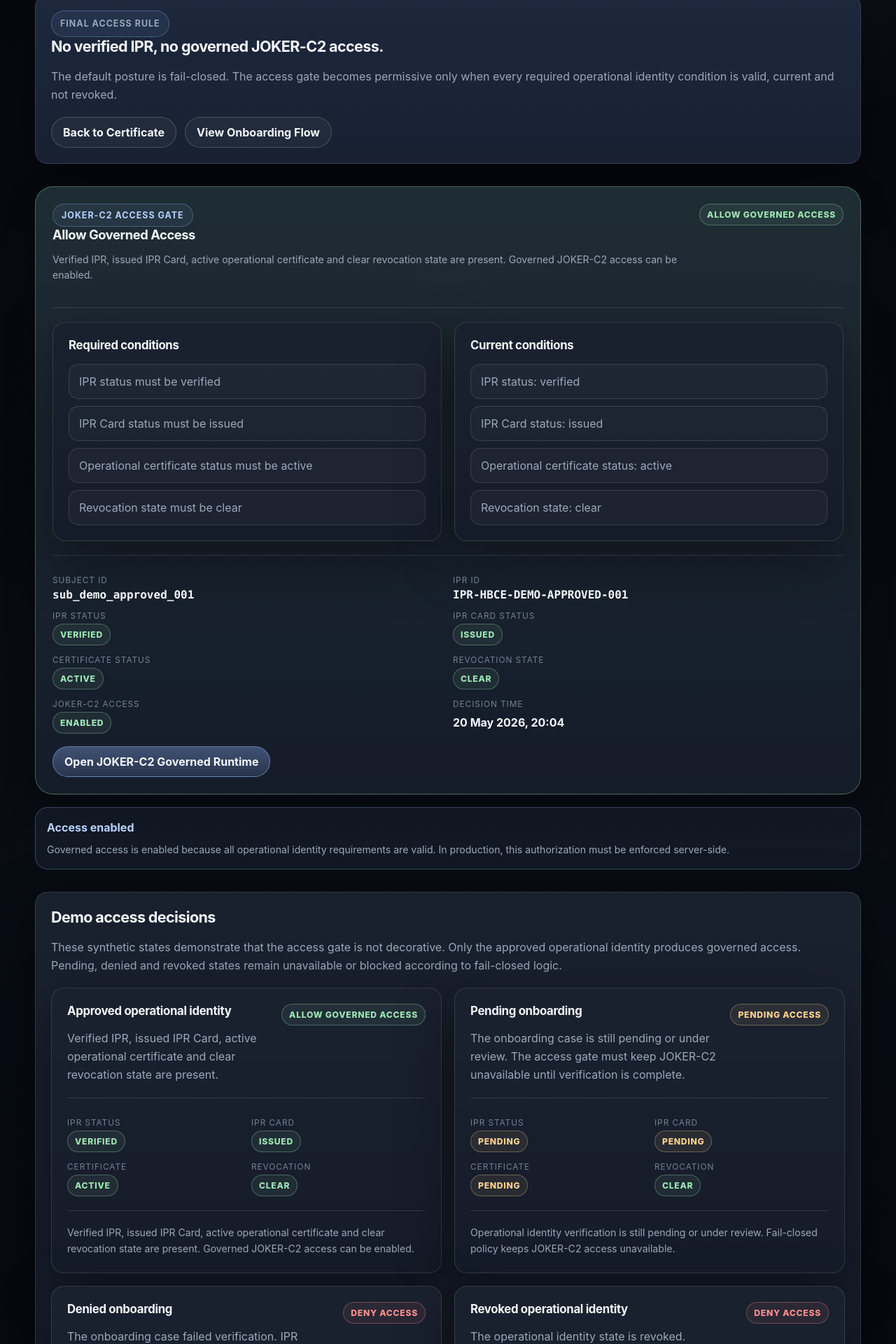
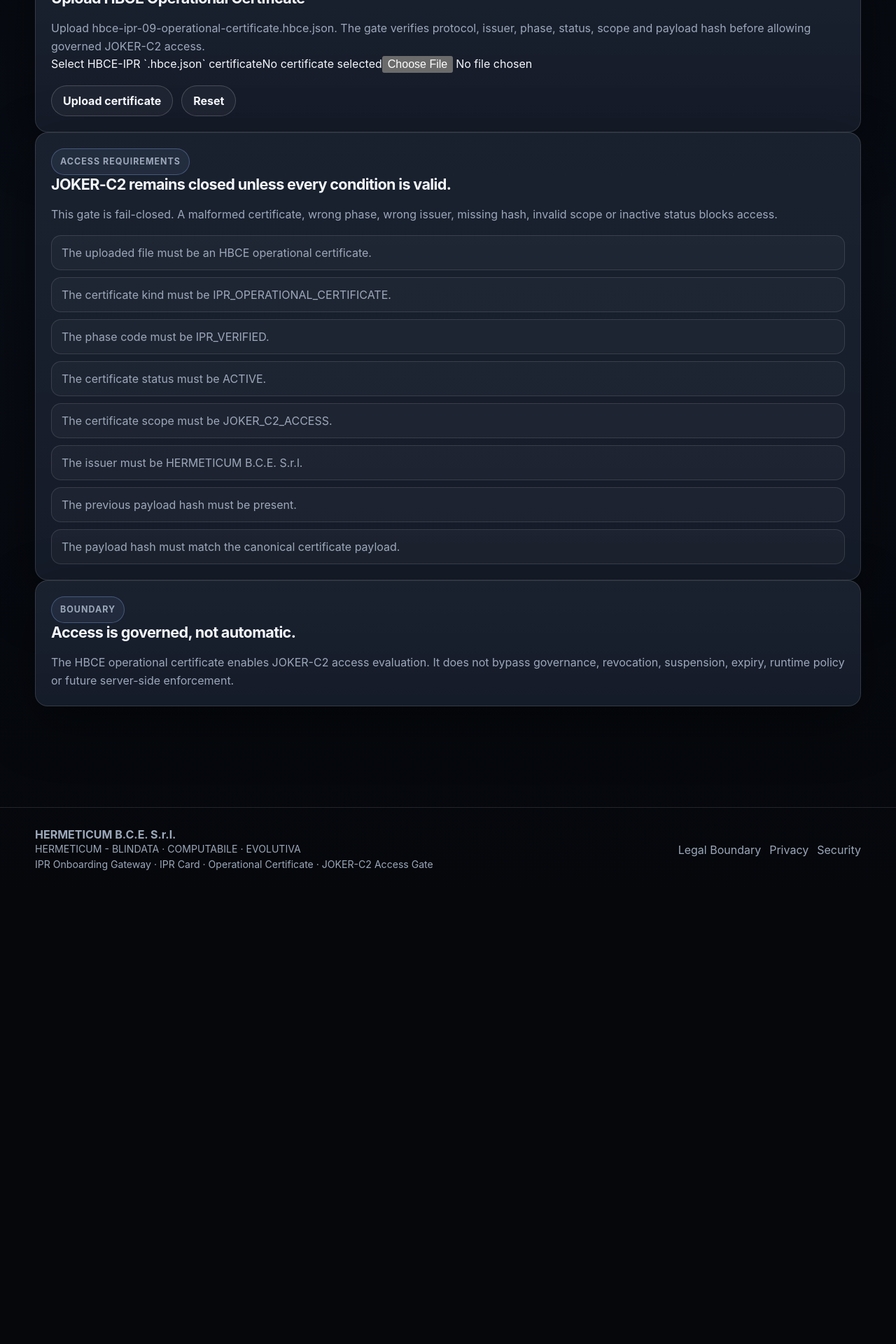
Before and after one commit to manuelcoletta1-source/hbce-ipr-onboarding-app, a Next.js app: page /access/joker-c2 in a window 1280 px wide. Shown: the part 620-2540 px from the top of the page at 70% size. After the commit the page ends 1895 px from the top, so only its background shows below. Built offline with nearby package versions, Linux system fonts and the light colour scheme.

Commit message:
refactor(access): replace mock JOKER-C2 gate with operational certificate upload

```diff
--- a/app/access/joker-c2/page.tsx
+++ b/app/access/joker-c2/page.tsx
@@ -1,169 +1,215 @@
+"use client";
+
 import Link from "next/link";
+import { useState } from "react";
 
-import { evaluateJokerC2Access } from "@/lib/access-gate";
-import { ROUTES, SECURITY_BOUNDARY_TEXT } from "@/lib/constants";
-import {
-  approvedOnboardingRecord,
-  deniedOnboardingRecord,
-  pendingOnboardingRecord,
-  revokedOnboardingRecord
-} from "@/lib/mock-data";
+import IprCertificateUploader from "@/components/IprCertificateUploader";
 
-import { AccessGatePanel } from "@/components/AccessGatePanel";
-import { BoundaryNotice } from "@/components/BoundaryNotice";
-import { OnboardingStepper } from "@/components/OnboardingStepper";
-import { StatusBadge } from "@/components/StatusBadge";
+import { validateJokerC2OperationalCertificate } from "@/lib/ipr-certificate-chain";
 
-const demoCases = [
-  {
-    title: "Approved operational identity",
-    description:
-      "Verified IPR, issued IPR Card, active operational certificate and clear revocation state are present.",
-    record: approvedOnboardingRecord
-  },
-  {
-    title: "Pending onboarding",
-    description:
-      "The onboarding case is still pending or under review. The access gate must keep JOKER-C2 unavailable until verification is complete.",
-    record: pendingOnboardingRecord
-  },
-  {
-    title: "Denied onboarding",
-    description:
-      "The onboarding case failed verification. IPR Verified cannot be assigned and governed AI access remains blocked.",
-    record: deniedOnboardingRecord
-  },
-  {
-    title: "Revoked operational identity",
-    description:
-      "The operational identity state is revoked. Revocation overrides every previous approval and access state.",
-    record: revokedOnboardingRecord
-  }
+import type { AcceptedIprCertificateUpload } from "@/components/IprCertificateUploader";
+import type { HbceJokerC2AccessGateResult } from "@/lib/types";
+
+const ACCESS_REQUIREMENTS = [
+  "The uploaded file must be an HBCE operational certificate.",
+  "The certificate kind must be IPR_OPERATIONAL_CERTIFICATE.",
+  "The phase code must be IPR_VERIFIED.",
+  "The certificate status must be ACTIVE.",
+  "The certificate scope must be JOKER_C2_ACCESS.",
+  "The issuer must be HERMETICUM B.C.E. S.r.l.",
+  "The previous payload hash must be present.",
+  "The payload hash must match the canonical certificate payload."
 ] as const;
 
 export default function JokerC2AccessPage() {
-  const primaryAccessResult = evaluateJokerC2Access(approvedOnboardingRecord);
+  const [acceptedUpload, setAcceptedUpload] =
+    useState<AcceptedIprCertificateUpload | null>(null);
+  const [accessResult, setAccessResult] =
+    useState<HbceJokerC2AccessGateResult | null>(null);
+  const [isChecking, setIsChecking] = useState(false);
+
+  async function evaluateAccess(upload: AcceptedIprCertificateUpload) {
+    setAcceptedUpload(upload);
+    setAccessResult(null);
+    setIsChecking(true);
+
+    try {
+      const result = await validateJokerC2OperationalCertificate(
+        upload.certificate
+      );
+
+      setAccessResult(result);
+    } finally {
+      setIsChecking(false);
+    }
+  }
+
+  const isAccessGranted = accessResult?.decision === "ACCESS_GRANTED";
 
   return (
     <div className="hbce-container">
-      <section className="hbce-hero">
-        <p className="hbce-kicker">Step 09 · JOKER-C2 Access Gate</p>
+      <main className="hbce-main">
+        <section className="hbce-hero">
+          <p className="hbce-kicker">JOKER-C2 Verified Access</p>
 
-        <h1 className="hbce-title">Evaluate governed AI access.</h1>
+          <h1>Upload the HBCE Operational Certificate.</h1>
 
-        <p className="hbce-lead">
-          JOKER-C2 access is not granted through a simple email account,
-          password or subscription. The access gate evaluates verified IPR,
-          issued IPR Card, active operational certificate and clear revocation
-          state before governed runtime access can be enabled.
-        </p>
-      </section>
-
-      <section className="hbce-section">
-        <div className="hbce-card hbce-card--soft">
-          <p className="hbce-kicker">Final access rule</p>
-          <h2>No verified IPR, no governed JOKER-C2 access.</h2>
           <p>
-            The default posture is fail-closed. The access gate becomes
-            permissive only when every required operational identity condition is
-            valid, current and not revoked.
+            JOKER-C2 does not open through a simple email login or subscription.
+            Access requires a valid HBCE operational certificate generated at the
+            end of the IPR onboarding chain.
           </p>
 
           <div className="hbce-actions">
-            <Link className="hbce-btn" href={ROUTES.certificate}>
+            <Link className="hbce-btn" href="/certificate">
               Back to Certificate
             </Link>
 
-            <Link className="hbce-btn" href={ROUTES.onboarding}>
-              View Onboarding Flow
+            <Link className="hbce-btn" href="/onboarding">
+              Continue Onboarding
             </Link>
           </div>
-        </div>
-      </section>
+        </section>
 
-      <AccessGatePanel result={primaryAccessResult} />
+        <IprCertificateUploader
+          expectedPreviousPhase="IPR_VERIFIED"
+          expectedNextPhase="JOKER_C2_ACCESS"
+          title="Upload HBCE Operational Certificate"
+          description="Upload hbce-ipr-09-operational-certificate.hbce.json. The gate verifies protocol, issuer, phase, status, scope and payload hash before allowing governed JOKER-C2 access."
+          onCertificateAccepted={(upload) => {
+            void evaluateAccess(upload);
+          }}
+          onValidation={(validation) => {
+            if (!validation.valid) {
+              setAcceptedUpload(null);
+              setAccessResult(null);
+            }
+          }}
+        />
 
-      <section className="hbce-section">
-        <div className="hbce-card">
-          <h2>Demo access decisions</h2>
+        <section className="hbce-card">
+          <p className="hbce-kicker">Access requirements</p>
+          <h2>JOKER-C2 remains closed unless every condition is valid.</h2>
+
           <p>
-            These synthetic states demonstrate that the access gate is not
-            decorative. Only the approved operational identity produces governed
-            access. Pending, denied and revoked states remain unavailable or
-            blocked according to fail-closed logic.
+            This gate is fail-closed. A malformed certificate, wrong phase,
+            wrong issuer, missing hash, invalid scope or inactive status blocks
+            access.
           </p>
 
-          <div className="hbce-grid hbce-grid--2" style={{ marginTop: "18px" }}>
-            {demoCases.map((item) => {
-              const result = evaluateJokerC2Access(item.record);
+          <ul className="hbce-list">
+            {ACCESS_REQUIREMENTS.map((requirement) => (
+              <li key={requirement}>{requirement}</li>
+            ))}
+          </ul>
+        </section>
 
-              return (
-                <div className="hbce-card" key={item.title}>
-                  <div className="hbce-card-preview__top">
-                    <div>
-                      <h3>{item.title}</h3>
-                      <p>{item.description}</p>
-                    </div>
+        {isChecking ? (
+          <section className="hbce-card hbce-card--soft">
+            <p className="hbce-kicker">Checking certificate</p>
+            <h2>Evaluating JOKER-C2 access.</h2>
+            <p>
+              The certificate is being checked against the HBCE operational
+              access requirements.
+            </p>
+          </section>
+        ) : null}
 
-                    <StatusBadge status={result.decision} />
-                  </div>
+        {acceptedUpload ? (
+          <section className="hbce-card hbce-card--soft">
+            <p className="hbce-kicker">Uploaded certificate</p>
+            <h2>HBCE certificate received.</h2>
 
-                  <div className="hbce-divider" />
+            <p className="hbce-mono">file_name: {acceptedUpload.fileName}</p>
 
-                  <div className="hbce-card-preview__meta">
-                    <div className="hbce-meta">
-                      <span className="hbce-meta__label">IPR status</span>
-                      <span className="hbce-meta__value">
-                        <StatusBadge status={item.record.iprStatus} />
-                      </span>
-                    </div>
+            <p className="hbce-mono">
+              phase: {acceptedUpload.certificate.phase.code}
+            </p>
 
-                    <div className="hbce-meta">
-                      <span className="hbce-meta__label">IPR Card</span>
-                      <span className="hbce-meta__value">
-                        <StatusBadge status={item.record.iprCardStatus} />
-                      </span>
-                    </div>
+            <p className="hbce-mono">
+              kind: {acceptedUpload.certificate.kind}
+            </p>
 
-                    <div className="hbce-meta">
-                      <span className="hbce-meta__label">Certificate</span>
-                      <span className="hbce-meta__value">
-                        <StatusBadge status={item.record.certificateStatus} />
-                      </span>
-                    </div>
+            <p className="hbce-mono">
+              payload_sha256: {acceptedUpload.payloadSha256}
+            </p>
 
-                    <div className="hbce-meta">
-                      <span className="hbce-meta__label">Revocation</span>
-                      <span className="hbce-meta__value">
-                        <StatusBadge status={item.record.revocationState} />
-                      </span>
-                    </div>
-                  </div>
+            {acceptedUpload.previousPayloadSha256 ? (
+              <p className="hbce-mono">
+                previous_payload_sha256:{" "}
+                {acceptedUpload.previousPayloadSha256}
+              </p>
+            ) : null}
+          </section>
+        ) : null}
 
-                  <div className="hbce-divider" />
+        {accessResult ? (
+          <section
+            className={
+              isAccessGranted
+                ? "hbce-card hbce-card--success"
+                : "hbce-card hbce-card--danger"
+            }
+          >
+            <p className="hbce-kicker">Access decision</p>
 
-                  <p className="hbce-small">{result.decisionReason}</p>
-                </div>
-              );
-            })}
-          </div>
-        </div>
-      </section>
+            <h2>{accessResult.decision}</h2>
 
-      <section className="hbce-section">
-        <div className="hbce-card">
-          <h2>Current onboarding position</h2>
-          <OnboardingStepper currentStep="joker_c2_access" />
-        </div>
-      </section>
+            <p>{accessResult.reason}</p>
 
-      <section className="hbce-section">
-        <BoundaryNotice title="Access gate security boundary" tone="danger">
-          {SECURITY_BOUNDARY_TEXT} The future production access gate must be
-          enforced server-side. Browser state, local storage, query parameters
-          and frontend-only approval must never authorize JOKER-C2.
-        </BoundaryNotice>
-      </section>
+            {accessResult.certificate_status ? (
+              <p className="hbce-mono">
+                certificate_status: {accessResult.certificate_status}
+              </p>
+            ) : null}
+
+            {accessResult.certificate_scope ? (
+              <p className="hbce-mono">
+                certificate_scope: {accessResult.certificate_scope}
+              </p>
+            ) : null}
+
+            {accessResult.payload_sha256 ? (
+              <p className="hbce-mono">
+                payload_sha256: {accessResult.payload_sha256}
+              </p>
+            ) : null}
+
+            {accessResult.previous_payload_sha256 ? (
+              <p className="hbce-mono">
+                previous_payload_sha256:{" "}
+                {accessResult.previous_payload_sha256}
+              </p>
+            ) : null}
+
+            <p className="hbce-mono">checked_at: {accessResult.checked_at}</p>
+
+            {isAccessGranted ? (
+              <div className="hbce-actions">
+                <a
+                  className="hbce-btn hbce-btn--primary"
+                  href="https://hbce-ai-joker-c2.vercel.app/interface"
+                  rel="noopener noreferrer"
+                  target="_blank"
+                >
+                  Open JOKER-C2 Runtime
+                </a>
+              </div>
+            ) : null}
+          </section>
+        ) : null}
+
+        <section className="hbce-card">
+          <p className="hbce-kicker">Boundary</p>
+          <h2>Access is governed, not automatic.</h2>
+
+          <p>
+            The HBCE operational certificate enables JOKER-C2 access evaluation.
+            It does not bypass governance, revocation, suspension, expiry,
+            runtime policy or future server-side enforcement.
+          </p>
+        </section>
+      </main>
     </div>
   );
 }
```
